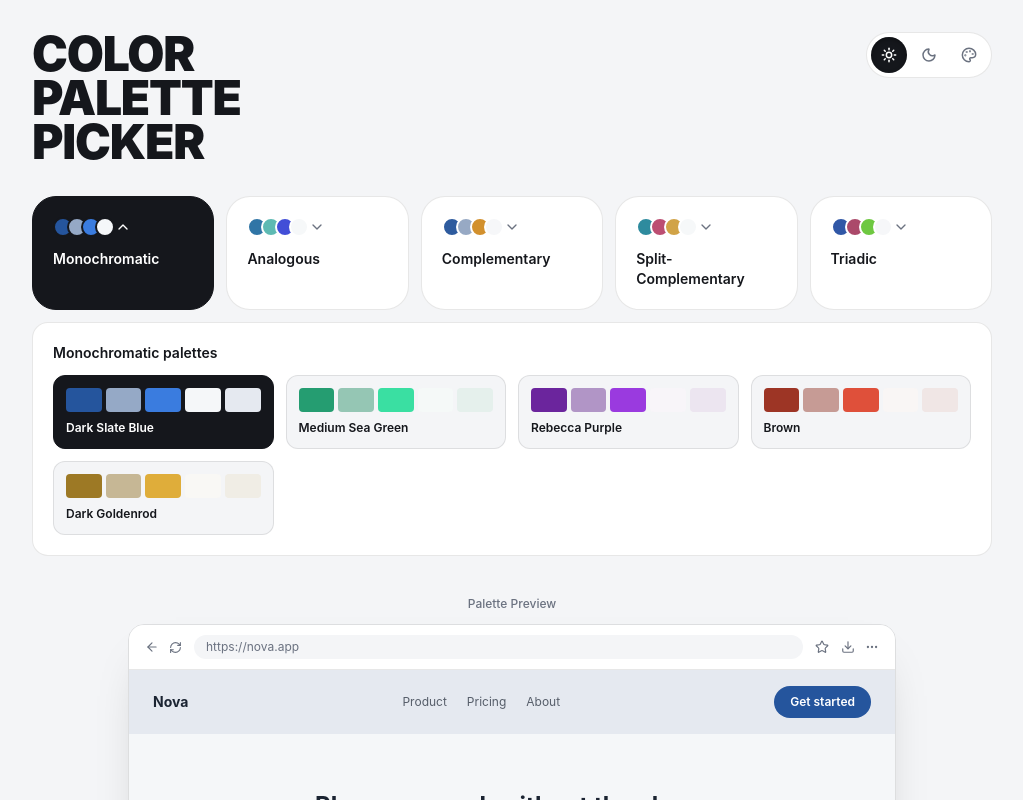
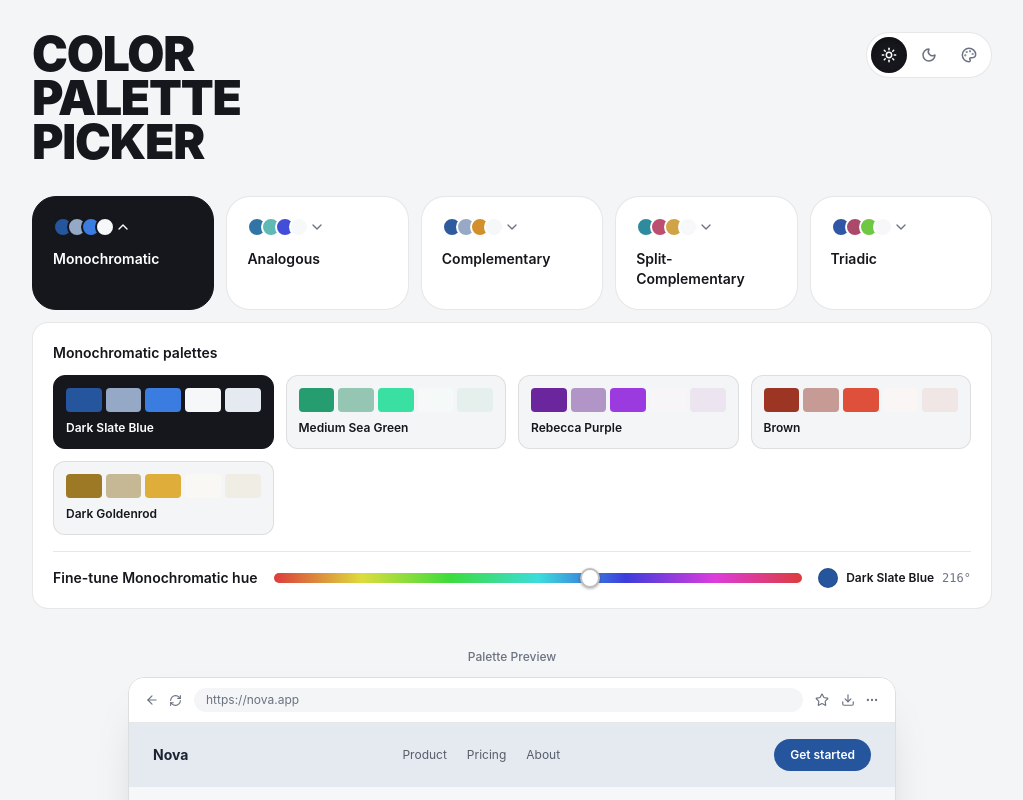
Before and after one commit to codymbohler/color-palette-picker, a React (Vite) app: page / in a window 1280 px wide. Both pictures are taken after a click on the button "Monochromatic". Shown: the top 800 px of the page, without its empty margins (128-1151 px from the left). Built offline with nearby package versions, Linux system fonts and the light colour scheme.

Commit message:
Added palette slider

```diff
--- a/src/ColorPalettePicker.jsx
+++ b/src/ColorPalettePicker.jsx
@@ -505,19 +505,19 @@ const MOCK_SITES = [
 
 export default function ColorPalettePicker() {
   const [typeKey, setTypeKey] = useState("monochromatic");
-  const [hueIndexByType, setHueIndexByType] = useState({
-    monochromatic: 0,
-    analogous: 0,
-    complementary: 0,
-    splitComplementary: 0,
-    triadic: 0,
+  const [hueByType, setHueByType] = useState({
+    monochromatic: 216,
+    analogous: 205,
+    complementary: 216,
+    splitComplementary: 190,
+    triadic: 220,
   });
   const [openDropdown, setOpenDropdown] = useState(null);
   const [appTheme, setAppTheme] = useState("light");
   const [mockIndex, setMockIndex] = useState(0);
 
   const activeType = PALETTE_TYPES.find((t) => t.key === typeKey);
-  const activeHue = activeType.hues[hueIndexByType[typeKey]];
+  const activeHue = hueByType[typeKey];
   const palette = useMemo(() => buildPalette(typeKey, activeHue), [typeKey, activeHue]);
 
   const chrome = useMemo(() => {
@@ -554,7 +554,7 @@ export default function ColorPalettePicker() {
     };
   }, [appTheme, palette]);
 
-  const getPreview = (t) => buildPalette(t.key, t.hues[hueIndexByType[t.key]]);
+  const getPreview = (t) => buildPalette(t.key, hueByType[t.key]);
   const CurrentSite = MOCK_SITES[mockIndex].Component;
 
   return (
@@ -599,24 +599,24 @@ export default function ColorPalettePicker() {
         </div>
 
         {/* Dropdown panel */}
-        <div style={{ maxHeight: openDropdown ? "640px" : "0px", overflow: "hidden", transition: "max-height 300ms ease" }}>
+        <div style={{ maxHeight: openDropdown ? "900px" : "0px", overflow: "hidden", transition: "max-height 300ms ease" }}>
           {openDropdown &&
             (() => {
               const t = PALETTE_TYPES.find((x) => x.key === openDropdown);
+              const sliderPreview = buildPalette(t.key, hueByType[t.key]);
               return (
                 <div className="mt-3 rounded-2xl p-4 sm:p-5" style={{ backgroundColor: chrome.surface, border: `1px solid ${chrome.border}` }}>
                   <div className="text-sm font-semibold mb-3" style={{ color: chrome.text }}>{t.label} palettes</div>
                   <div className="grid grid-cols-2 sm:grid-cols-4 gap-3">
                     {t.hues.map((h, i) => {
                       const p = buildPalette(t.key, h);
-                      const selected = t.key === typeKey && i === hueIndexByType[t.key];
+                      const selected = t.key === typeKey && hueByType[t.key] === h;
                       return (
                         <button
                           key={i}
                           onClick={() => {
                             setTypeKey(t.key);
-                            setHueIndexByType((prev) => ({ ...prev, [t.key]: i }));
-                            setOpenDropdown(null);
+                            setHueByType((prev) => ({ ...prev, [t.key]: h }));
                           }}
                           className="rounded-xl p-3 text-left transition-colors duration-150"
                           style={{
@@ -636,10 +636,79 @@ export default function ColorPalettePicker() {
                       );
                     })}
                   </div>
+
+                  {/* Fine-tune hue slider */}
+                  <div
+                    className="mt-4 pt-4 flex flex-col sm:flex-row sm:items-center gap-3 sm:gap-4"
+                    style={{ borderTop: `1px solid ${chrome.border}` }}
+                  >
+                    <span className="text-sm font-semibold flex-shrink-0" style={{ color: chrome.text }}>
+                      Fine-tune {t.label} hue
+                    </span>
+                    <input
+                      type="range"
+                      min="0"
+                      max="359"
+                      value={hueByType[t.key]}
+                      onChange={(e) => {
+                        setTypeKey(t.key);
+                        setHueByType((prev) => ({ ...prev, [t.key]: Number(e.target.value) }));
+                      }}
+                      className="hue-slider flex-1"
+                      aria-label={`${t.label} base hue, currently ${hueByType[t.key]} degrees`}
+                    />
+                    <div className="flex items-center gap-2 flex-shrink-0">
+                      <span
+                        className="w-5 h-5 rounded-full flex-shrink-0"
+                        style={{ backgroundColor: sliderPreview.primary.hex, border: `1px solid ${hexToRgba("#000000", 0.1)}` }}
+                      />
+                      <span className="text-xs font-semibold" style={{ color: chrome.text }}>{sliderPreview.primary.name}</span>
+                      <span className="text-xs font-mono" style={{ color: chrome.textSecondary }}>{hueByType[t.key]}°</span>
+                    </div>
+                  </div>
                 </div>
               );
             })()}
         </div>
+        <style>{`
+          .hue-slider {
+            -webkit-appearance: none;
+            appearance: none;
+            width: 100%;
+            height: 10px;
+            border-radius: 9999px;
+            background: linear-gradient(
+              to right,
+              hsl(0, 70%, 55%), hsl(60, 70%, 55%), hsl(120, 70%, 55%),
+              hsl(180, 70%, 55%), hsl(240, 70%, 55%), hsl(300, 70%, 55%), hsl(360, 70%, 55%)
+            );
+            outline: none;
+          }
+          .hue-slider::-webkit-slider-thumb {
+            -webkit-appearance: none;
+            appearance: none;
+            width: 20px;
+            height: 20px;
+            border-radius: 9999px;
+            background: #FFFFFF;
+            border: 2px solid rgba(0, 0, 0, 0.25);
+            box-shadow: 0 1px 3px rgba(0, 0, 0, 0.3);
+            cursor: pointer;
+          }
+          .hue-slider::-moz-range-thumb {
+            width: 20px;
+            height: 20px;
+            border-radius: 9999px;
+            background: #FFFFFF;
+            border: 2px solid rgba(0, 0, 0, 0.25);
+            box-shadow: 0 1px 3px rgba(0, 0, 0, 0.3);
+            cursor: pointer;
+          }
+          .hue-slider::-moz-range-track {
+            height: 10px;
+            border-radius: 9999px;
+          }
+        `}</style>
 
         {/* Mock website preview */}
         <div className="mt-10">
```
